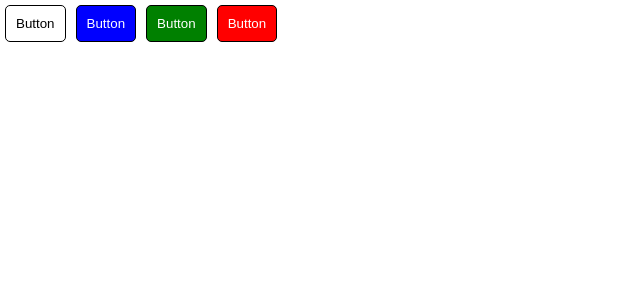
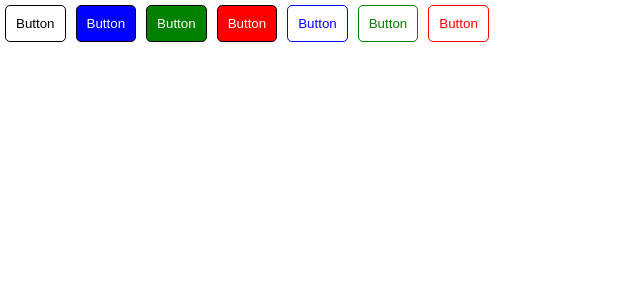
Before and after one commit to matthewbdaly/spectrum, a React app: page / in a window 1280 px wide. Shown: the top 300 px of the page, without its empty margins (0-640 px from the left). Built offline with nearby package versions, Linux system fonts and the light colour scheme.

Commit message:
Added inverse form of buttons

```diff
--- a/src/App.js
+++ b/src/App.js
@@ -10,6 +10,9 @@ class App extends Component {
         <Button theme="main" />
         <Button theme="positive" />
         <Button theme="negative" />
+        <Button theme="main inverse" />
+        <Button theme="positive inverse" />
+        <Button theme="negative inverse" />
       </div>
     );
   }
--- a/src/App.scss
+++ b/src/App.scss
@@ -0,0 +1 @@
+@import "variables";
--- a/src/Button.scss
+++ b/src/Button.scss
@@ -1,3 +1,5 @@
+@import "variables";
+
 button {
     background-color: #fff;
     color: #000;
@@ -7,17 +9,35 @@ button {
     padding: 10px;
 
     &.main {
-        background-color: blue;
+        background-color: $theme-main;
         color: #fff;
+
+        &.inverse {
+            color: $theme-main;
+            background-color: #fff;
+            border: 1px solid $theme-main;
+        }
     }
 
     &.positive {
-        background-color: green;
+        background-color: $theme-positive;
         color: #fff;
+
+        &.inverse {
+            color: $theme-positive;
+            background-color: #fff;
+            border: 1px solid $theme-positive;
+        }
     }
 
     &.negative {
-        background-color: red;
+        background-color: $theme-negative;
         color: #fff;
+
+        &.inverse {
+            color: $theme-negative;
+            background-color: #fff;
+            border: 1px solid $theme-negative;
+        }
     }
 }
--- /dev/null
+++ b/src/variables.scss
@@ -0,0 +1,4 @@
+/* Themes */
+$theme-main: blue;
+$theme-positive: green;
+$theme-negative: red;
```
